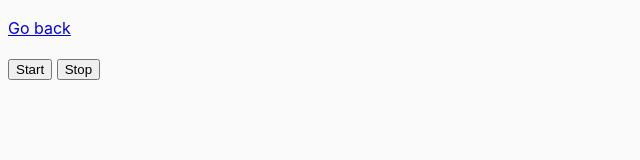
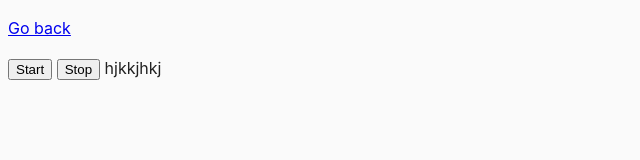
Before and after one commit to AnnaBieliavtseva/goit-js-hw-09, a website built with Parcel: page src/01-color-switcher.html in a window 1280 px wide. Shown: the full height of the page, 0-640 px from the left. Built offline with nearby package versions, Linux system fonts and the light colour scheme.

Commit message:
Update 01-color-switcher.html

```diff
--- a/src/01-color-switcher.html
+++ b/src/01-color-switcher.html
@@ -11,6 +11,7 @@
 
     <button type="button" data-start>Start</button>
     <button type="button" data-stop>Stop</button>
+    hjkkjhkj
 
     <script src="js/01-color-switcher.js" type="module"></script>
   </body>
```
